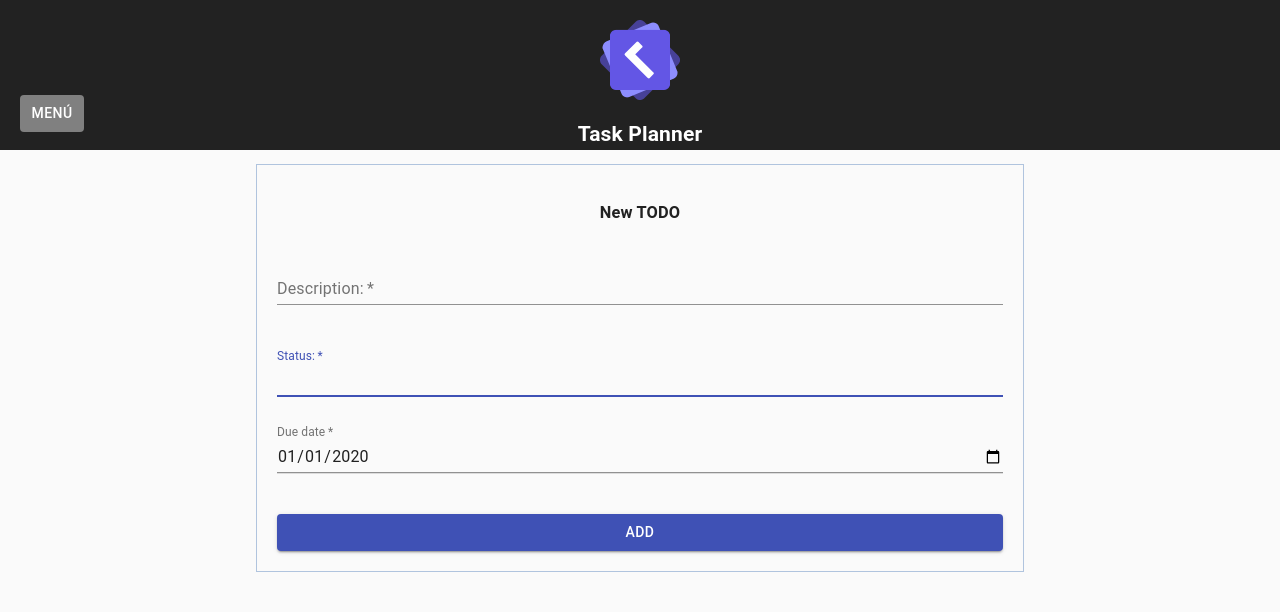
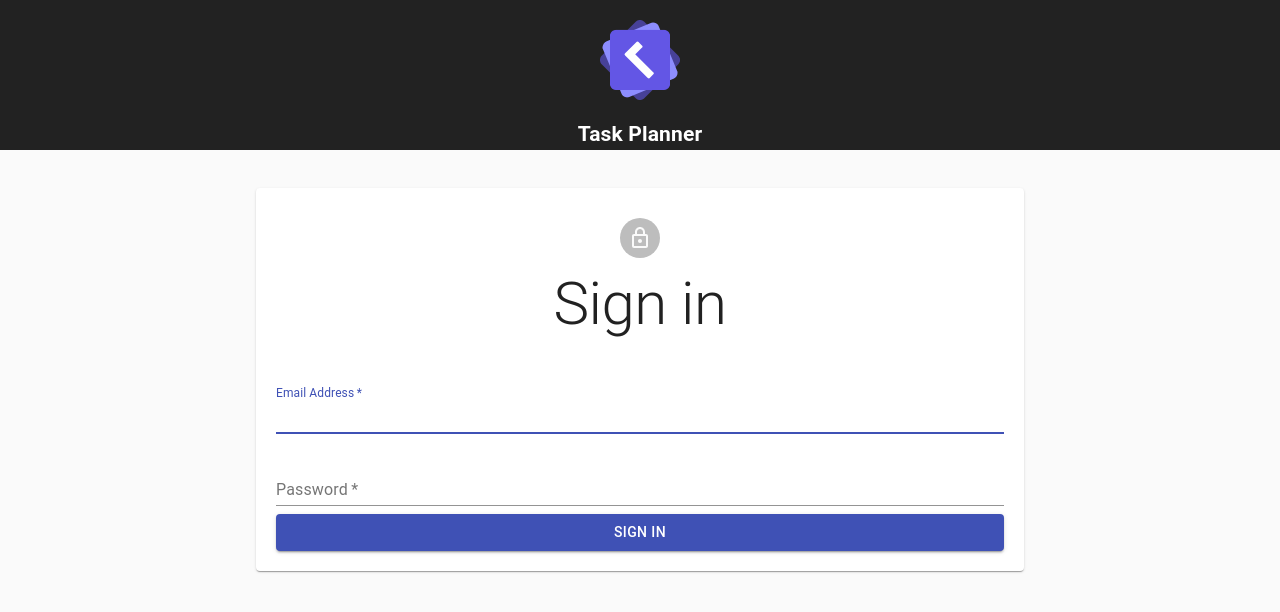
Before and after one commit to jualme/-IETI-LAB5, a React (Create React App) app: page / in a window 1280 px wide. Before the commit this address led to /todo. Shown: the top 612 px of the page. Built offline with nearby package versions, Linux system fonts and the light colour scheme.

Commit message:
Fix readme and final touches

```diff
--- a/src/App.js
+++ b/src/App.js
@@ -12,7 +12,7 @@ class App extends Component {
   constructor(props) {
     super(props);
     this.state = {
-      isLoggedIn: true
+      isLoggedIn: false
     }
     localStorage.setItem("isLoggedIn",false);
     this.changeIsLoggedIn = this.changeIsLoggedIn.bind(this);
--- a/src/Components/Login.js
+++ b/src/Components/Login.js
@@ -37,7 +37,7 @@ export class Login extends React.Component{
                         <form className="form" onSubmit={this.handleSubmit}>
                             <FormControl margin="normal" required fullWidth>
                                 <InputLabel htmlFor="email">Email Address</InputLabel>
-                                <Input id="email" name="email" autoComplete="email" autoFocus onChange = {this.handleOnChangeEmail}  />
+                                <Input id="email" name="email" autoComplete="email" type="email" autoFocus onChange = {this.handleOnChangeEmail}  />
                             </FormControl>
                             <FormControl margin="normal" required fullWidth>
                                 <InputLabel htmlFor="password">Password</InputLabel>
--- a/src/index.js
+++ b/src/index.js
@@ -5,9 +5,7 @@ import App from './App';
 import * as serviceWorker from './serviceWorker';
 
 ReactDOM.render(
-  <React.StrictMode>
-    <App />
-  </React.StrictMode>,
+    <App />,
   document.getElementById('root')
 );
 
```
Also changed, not shown: HonorCode.txt (added), 1 other file (tests, documents, lock files or other folders).
